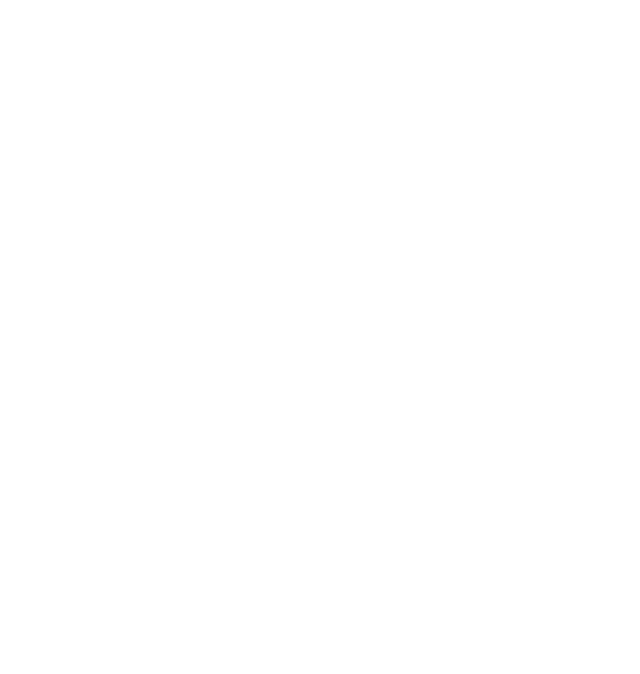
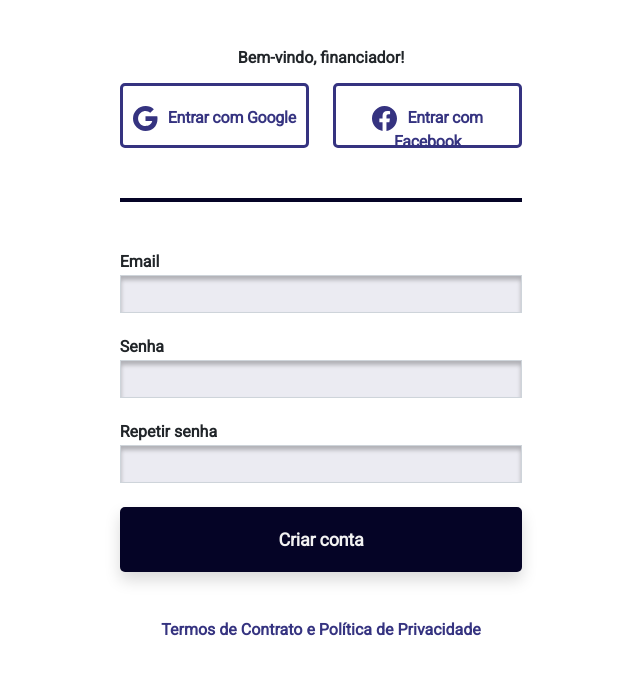
Before and after one commit to bcccoworkingufape/projeto-cultural, a React (Create React App) app in the folder client/: page /signup in a window 1280 px wide. Shown: the top 674 px of the page, without its empty margins (319-959 px from the left). Built offline with nearby package versions, Linux system fonts and the light colour scheme.

Commit message:
inserindo os campos e botoes da tela de sign up

```diff
--- a/client/src/App.scss
+++ b/client/src/App.scss
@@ -131,5 +131,6 @@
   margin: 50px 0;
   content: " ";
   display: block;
-  border: 3px solid $color-button-dark-blue01;
+  border: 2px solid $color-button-dark-blue01;
+  background-color: $color-button-dark-blue01;
 }
--- a/client/src/pages/signUp.js
+++ b/client/src/pages/signUp.js
@@ -1,7 +1,55 @@
 function signup() {
     return (
         <>
+            <div className='container col-4 mt-5 line'>
 
+                <p className='d-flex justify-content-center'>Bem-vindo, financiador!</p>
+
+                <div className='col d-flex justify-content-between'>
+                    <button type="submit" className="btn btn-border font-type w-50">
+                        <svg xmlns="http://www.w3.org/2000/svg" width="25" height="25" fill="currentColor" className="bi bi-google icon-social" viewBox="0 0 16 16">
+                            <path d="M15.545 6.558a9.42 9.42 0 0 1 .139 1.626c0 2.434-.87 4.492-2.384 5.885h.002C11.978 15.292 10.158 16 8 16A8 8 0 1 1 8 0a7.689 7.689 0 0 1 5.352 2.082l-2.284 2.284A4.347 4.347 0 0 0 8 3.166c-2.087 0-3.86 1.408-4.492 3.304a4.792 4.792 0 0 0 0 3.063h.003c.635 1.893 2.405 3.301 4.492 3.301 1.078 0 2.004-.276 2.722-.764h-.003a3.702 3.702 0 0 0 1.599-2.431H8v-3.08h7.545z"/>
+                        </svg>
+                        Entrar com Google
+                    </button>
+
+                    <button type="submit" className="btn offset-custom btn-border font-type w-50">
+                        <svg xmlns="http://www.w3.org/2000/svg" width="25" height="25" fill="currentColor" className="bi bi-facebook icon-social" viewBox="0 0 16 16">
+                            <path d="M16 8.049c0-4.446-3.582-8.05-8-8.05C3.58 0-.002 3.603-.002 8.05c0 4.017 2.926 7.347 6.75 7.951v-5.625h-2.03V8.05H6.75V6.275c0-2.017 1.195-3.131 3.022-3.131.876 0 1.791.157 1.791.157v1.98h-1.009c-.993 0-1.303.621-1.303 1.258v1.51h2.218l-.354 2.326H9.25V16c3.824-.604 6.75-3.934 6.75-7.951z"/>
+                        </svg>
+                        Entrar com Facebook
+                    </button>
+                </div>
+
+            </div>
+
+            <div className='container col-4'>
+                <form>
+                    <div className='row'>
+                        <div className="form-group">
+                            <label className="mb-1">Email</label>
+                            <input type="email" className="form-control" />
+                        </div>
+
+                        <div className="form-group mt-4 ">
+                            <label className="mb-1">Senha</label>
+                            <input type="password" className="form-control" />
+                        </div>
+
+                        <div className="form-group mt-4 ">
+                            <label className="mb-1">Repetir senha</label>
+                            <input type="password" className="form-control" />
+                        </div>
+                    </div>
+
+                    <div className='row m-0 mt-4'>
+                        <button type="submit" className="btn btn-dark shadow font-type w-100">Criar conta</button>
+                    </div>
+
+                    <p className="d-flex justify-content-center mt-5"><a href='?#' className="link">Termos de Contrato e Política de Privacidade</a></p>
+
+                </form>
+            </div>
         </>
     );
 }
```
